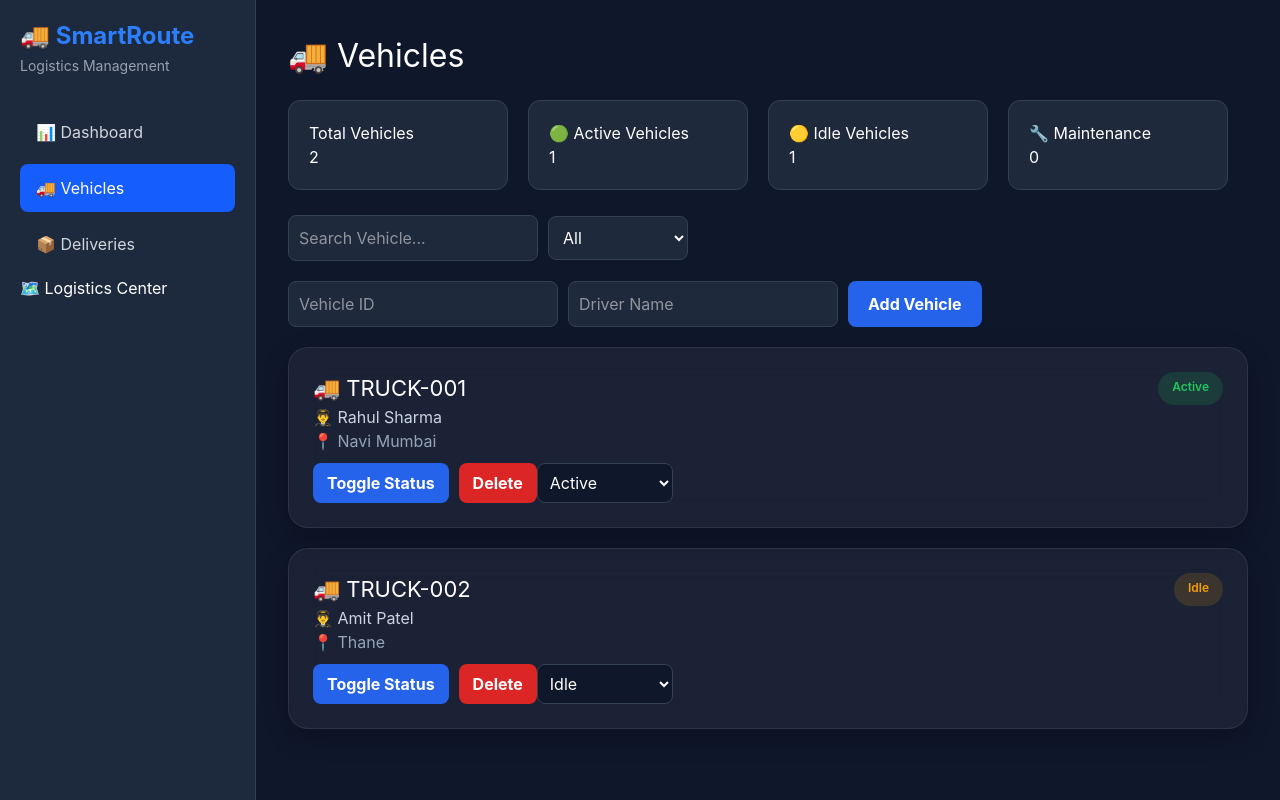
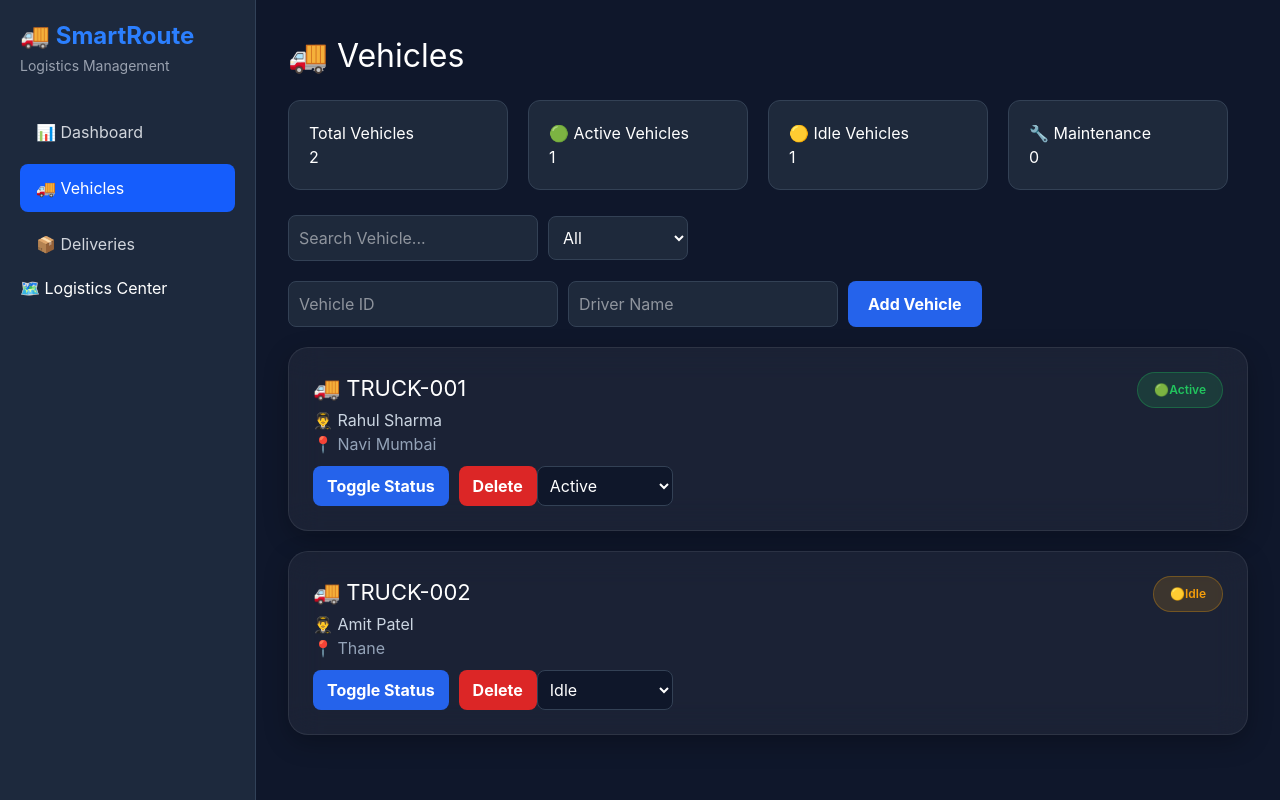
Before and after one commit to harshskarki/SmartRoute-Logistics-Management-System, a React (Vite) app: page /vehicles in a window 1280 px wide. Built offline with nearby package versions, Linux system fonts and the light colour scheme.

Commit message:
Phase 5.10.2 Status Badges

```diff
--- a/src/pages/Vehicles.jsx
+++ b/src/pages/Vehicles.jsx
@@ -343,6 +343,10 @@ setDriverName("");
 
       <span
         style={{
+          display: "flex",
+          alignItems: "center",
+          gap: "6px",
+
           background:
             vehicle.status === "Active"
               ? "rgba(34,197,94,0.15)"
@@ -359,15 +363,29 @@ setDriverName("");
               ? "#ef4444"
               : "#f59e0b",
 
-          padding: "6px 14px",
+          padding: "8px 16px",
 
           borderRadius: "999px",
 
           fontWeight: "600",
 
           fontSize: "12px",
+
+          border:
+            vehicle.status === "Active"
+              ? "1px solid rgba(34,197,94,0.3)"
+              : vehicle.status ===
+                "Maintenance"
+              ? "1px solid rgba(239,68,68,0.3)"
+              : "1px solid rgba(245,158,11,0.3)",
         }}
       >
+        {vehicle.status === "Active"
+          ? "🟢"
+          : vehicle.status === "Maintenance"
+          ? "🔴"
+          : "🟡"}
+
         {vehicle.status}
       </span>
     </div>
```
